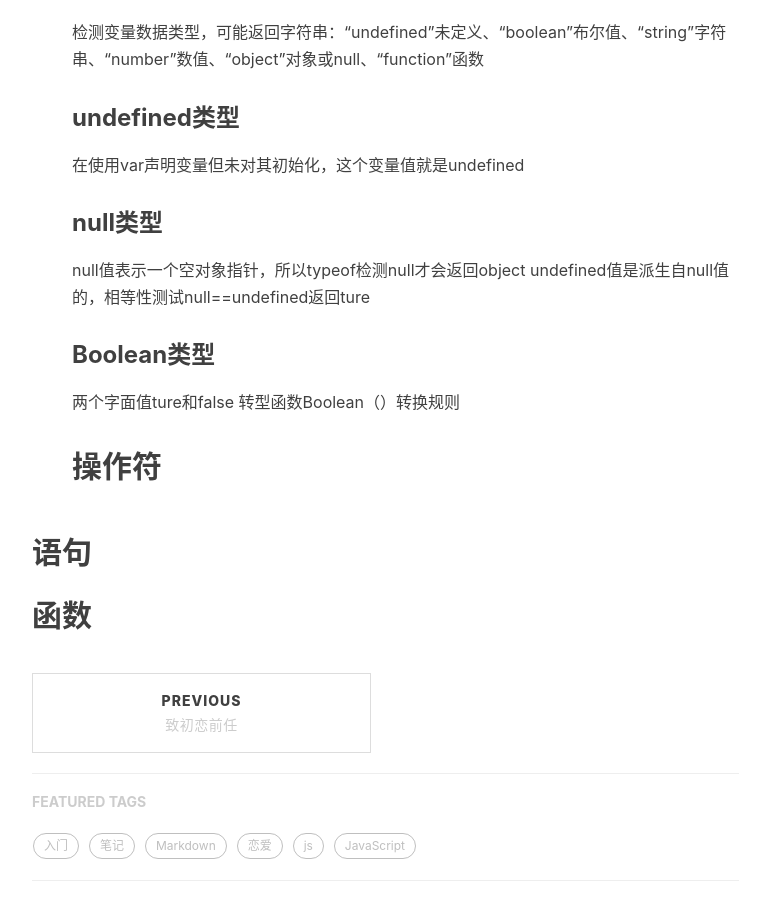
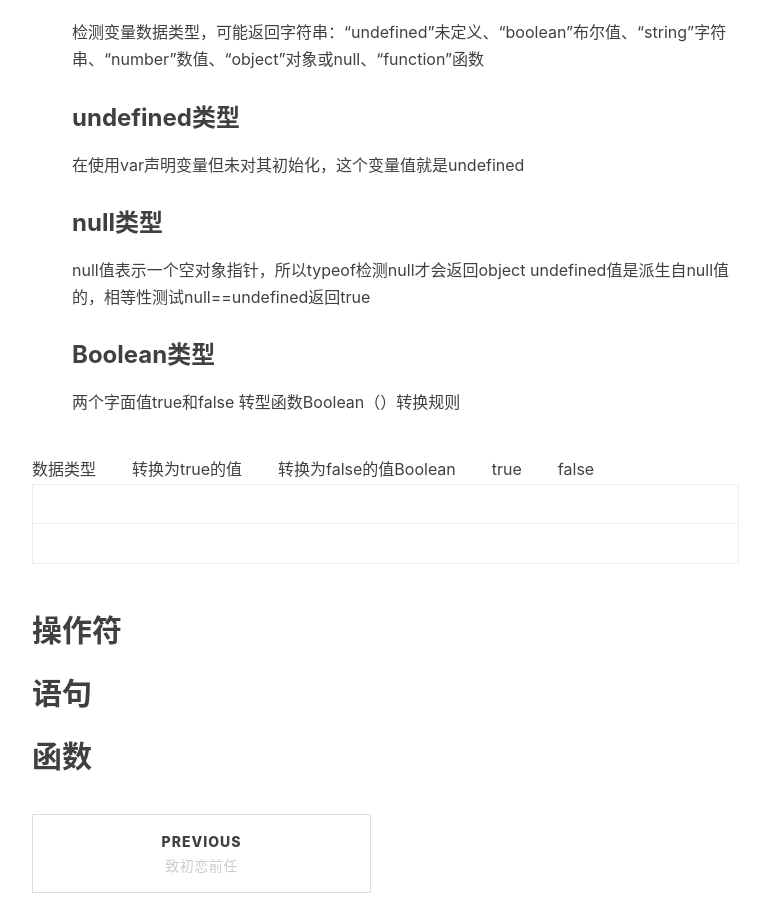
Before and after one commit to wangguorong1996/wangguorong1996.github.io, a Jekyll site: the page built from _posts/2018-5-8-JavaScript1.markdown, in a window 1280 px wide and 900 px high, scrolled down 3208 px. Shown: the whole window, without its empty margins (233-1003 px from the left). Built offline with Jekyll 4.4.1, drawn with Linux system fonts in a browser that asks for light colours; nearby versions of some CDN libraries; comment, search, counter and statistics services are not loaded.

Commit message:
Update 2018-5-8-JavaScript1.markdown

```diff
--- a/_posts/2018-5-8-JavaScript1.markdown
+++ b/_posts/2018-5-8-JavaScript1.markdown
@@ -82,10 +82,22 @@ var操作符定义的变量是定义该变量的作用域中的局部变量，
 在使用var声明变量但未对其初始化，这个变量值就是undefined
 ### null类型
 null值表示一个空对象指针，所以typeof检测null才会返回object
-undefined值是派生自null值的，相等性测试null==undefined返回ture
+undefined值是派生自null值的，相等性测试null==undefined返回true
 ### Boolean类型
-两个字面值ture和false
+两个字面值true和false
 转型函数Boolean（）转换规则
+<table>
+    <th>
+        <tr>数据类型</tr>
+        <tr>转换为true的值</tr>
+        <tr>转换为false的值</tr>
+    </th>
+    <td>
+        <tr>Boolean</tr>
+        <tr>true</tr>
+        <tr>false</tr>
+    </td>
+</table>
 ## 操作符
 
 ## 语句
```
